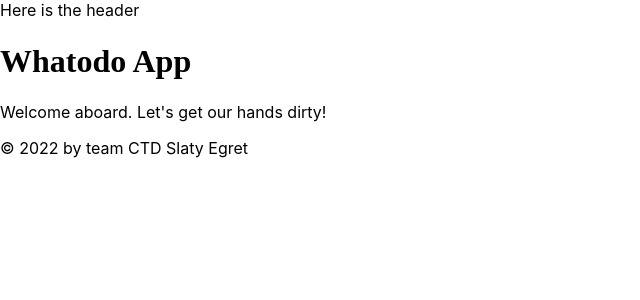
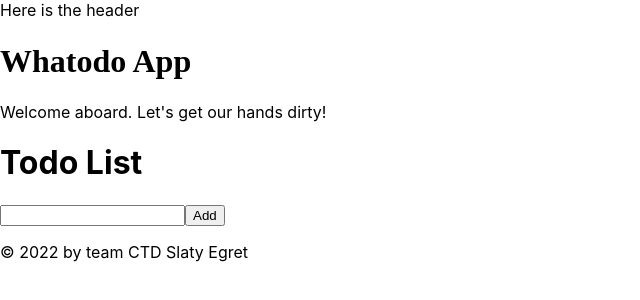
Before and after one commit to Sanlung/ctd-practicum-slaty-egret, a Next.js app: page / in a window 1280 px wide. Shown: the top 300 px of the page, without its empty margins (0-640 px from the left). Built offline with nearby package versions, Linux system fonts and the light colour scheme; a web font is replaced by a local one.

Commit message:
adding todo list and other related components

```diff
--- /dev/null
+++ b/components/AddTodoForm.js
@@ -0,0 +1,29 @@
+import React, {useState} from 'react';
+
+function AddTodoForm({onAddTodo}) {
+    const [todoTitle, setTodoTitle] = useState('');
+    const handleTitleChange = (event) => {
+        const newTodoTitle = event.target.value;
+        setTodoTitle(newTodoTitle);
+    };
+
+    const handleAddTodo = (event) => {
+        event.preventDefault();
+        onAddTodo({title : todoTitle, id:Date.now()});
+        setTodoTitle('');
+    };
+    return (
+        <form onSubmit={handleAddTodo}>
+            <input
+                id="todoTitle"
+                type="text"
+                name="title"
+                value = {todoTitle}
+                onChange = {handleTitleChange}
+            />
+            <button type="submit">Add</button>
+        </form>
+    );
+}
+
+export default AddTodoForm;
--- /dev/null
+++ b/components/App.js
@@ -0,0 +1,20 @@
+import React, { useState} from "react";
+import TodoList from '../components/TodoList';
+import AddTodoForm from '../components/AddTodoForm';
+
+function App() {
+    const [todoList, setTodoList] = useState([]);
+      const addTodo = (newTodo) => {
+        setTodoList([...todoList, newTodo])
+      }
+
+      return (
+        <div>
+            <h1>Todo List</h1>
+            <AddTodoForm onAddTodo={addTodo} />
+            <TodoList todoList={todoList} />
+       </div>
+      );
+  }
+
+  export default App;
--- /dev/null
+++ b/components/TodoList.js
@@ -0,0 +1,16 @@
+import React from 'react';
+import TodoListItem from './TodoListItem';
+
+function TodoList({todoList}){
+    return (
+        <ul>
+          {todoList.map((todo) => {
+            return (
+              <TodoListItem key = {todo.id} todo = {todo} />
+            )})}
+       </ul>
+    );
+}
+
+
+export default TodoList;
--- /dev/null
+++ b/components/TodoListItem.js
@@ -0,0 +1,9 @@
+import React from 'react';
+
+const TodoListItem = ({todo}) => {
+    return (
+        <li>{todo.title}</li>
+    );
+}
+
+export default TodoListItem;
--- a/pages/index.js
+++ b/pages/index.js
@@ -1,5 +1,6 @@
 import Head from "next/head";
 import {siteTitle} from "../components/layout";
+import App from "../components/App";
 
 const Home = () => {
   return (
@@ -13,6 +14,7 @@ const Home = () => {
           <span className='logo'>hatodo App</span>{" "}
         </h1>
         <p>Welcome aboard. Let&apos;s get our hands dirty!</p>
+        <App />
       </div>
     </>
   );
```
